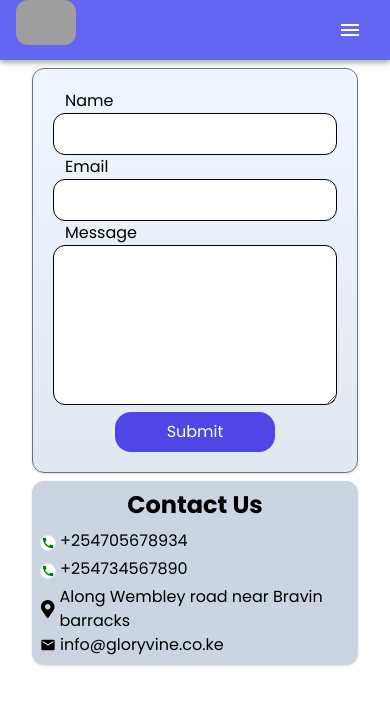
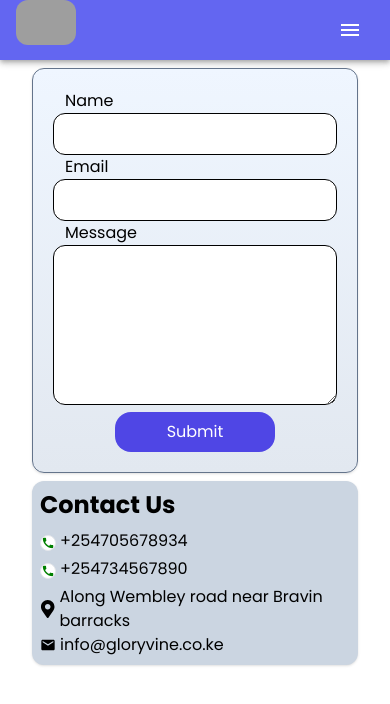
Before and after one commit to Pentarok/Church-Frontend, a React (Vite) app: page /contact in a window 390 px wide. Shown: the top 704 px of the page. Built offline with nearby package versions, Linux system fonts and the light colour scheme; grey boxes are pictures that could not be loaded.

Commit message:
alignment fix

```diff
--- a/src/ContactMini.jsx
+++ b/src/ContactMini.jsx
@@ -9,7 +9,7 @@ const ContactMini = () => {
       ]
   return (
     <div>
-         <h2 className="text-2xl font-bold  pb-2 text-center md:text-left">Contact Us</h2>
+         <h2 className="text-2xl font-bold  pb-2  text-left">Contact Us</h2>
               {contacts.map((contact,i)=>
               <div className="flex gap-1  items-center">
               <MdCall color='green' className='w-15 h-15 rounded-full border bg-white '/>
@@ -17,7 +17,7 @@ const ContactMini = () => {
             </div>)}
             <div className="inline-flex items-center space-x-1 justify-center">
   <FaMapMarkerAlt className="text-lg" />
-  <span>Along Wembley road near Bravin barracks</span>
+  <span className=''>Along Wembley road near Bravin barracks</span>
 </div>
 
            <div className="flex gap-1 items-center ">
--- a/src/Footer.jsx
+++ b/src/Footer.jsx
@@ -59,7 +59,7 @@ const Footer = () => {
 
             <div className="flex flex-col">
               <h1 className="font-bold text-2xl text-justify pt-1">Qick Links</h1>
-              {Links.map((link,i)=><Link to={link.path} className="text-justify hover:text-indigo-400 ">{link.name}</Link>)}
+              {Links.map((link,i)=><Link to={link.path} className="text-justify hover:text-indigo-400 py-1 ">{link.name}</Link>)}
             </div>
             </div>
       <p style={{ marginTop: "10px" }}>© 2025 GloryVine. All rights reserved.</p>
```
